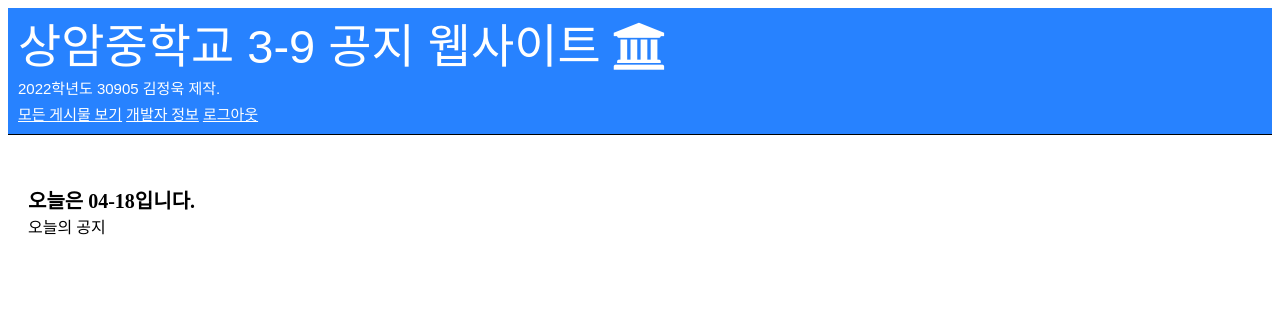
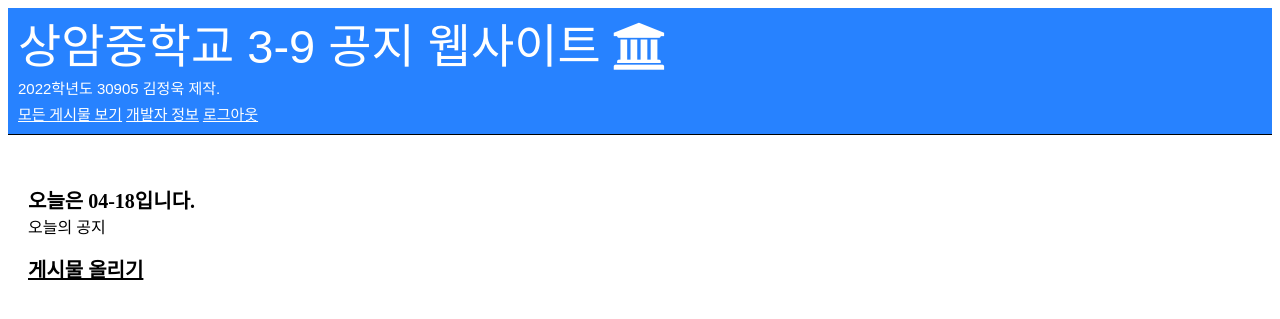
Before and after one commit to rlawjddnr0523/sangam_notification_website, a PHP site: page / in a window 1280 px wide. Shown: the top 319 px of the page. Run offline with PHP 8.4, Linux system fonts and the light colour scheme; the visitor is signed in with stand-in values (Sample User, id 1); data that the repository does not hold is empty.

Commit message:
편의성 수정

```diff
--- a/index.php
+++ b/index.php
@@ -50,6 +50,8 @@
                     ?><div class="date">오늘은 <?php echo date("m-d");?>입니다.</div>
                     <div class="todaypost">오늘의 공지</div>
                     <p></p>
+                    <a href="uploadpost.php" class="uploadpost-redirect">게시물 올리기</a>
+                    <p></p>
                     <div class="todayspost">
                         <?php
                             $sql = "SELECT * FROM sangam_post where writed >= current_date";
--- a/postview.php
+++ b/postview.php
@@ -50,7 +50,7 @@
         $sql = "SELECT * FROM sangam_post where id = '$_GET[id]'";
         $result = mysqli_query($mysqli, $sql);
         while($row = mysqli_fetch_array($result)) {
-            ?><div class="title-1"><h2><?php echo $row['title']; ?></h2></div>
+            ?><div class="title-1"><h1><?php echo $row['title']; ?></h1></div>
             <div class="contents-1"><h3><?php echo $row['contents']; ?></h3></div>
             <div class="writer-1"><h5><?php echo $row['writer']; ?></h5></div>
             <div class="writed-1"><h5><?php echo $row['writed']; ?></h5></div><?php
--- a/style.css
+++ b/style.css
@@ -107,3 +107,9 @@
 .ok-1 .ok-2 {
     font-weight: bold;
 }
+.uploadpost-redirect {
+    font-weight: bold;
+    font-size: 20px;
+    text-decoration-line: underline;
+    color: black;
+}
```
